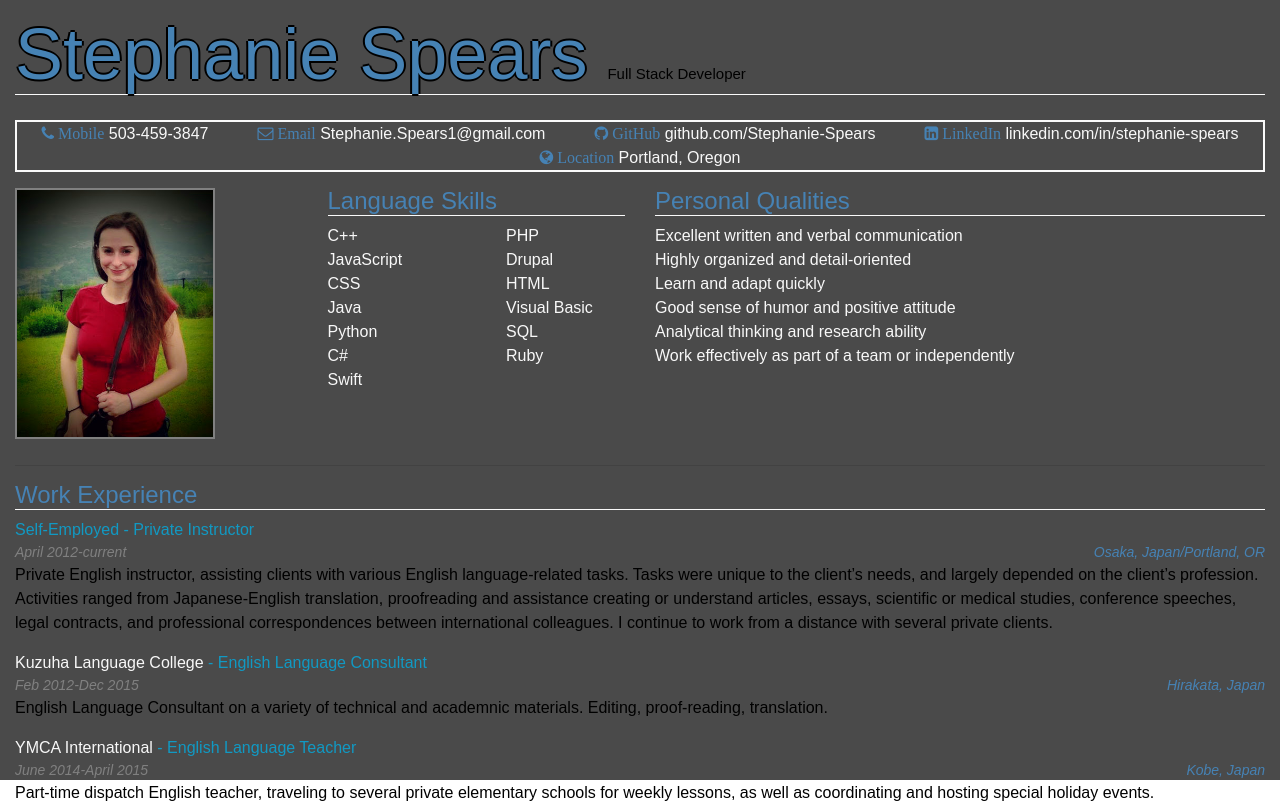
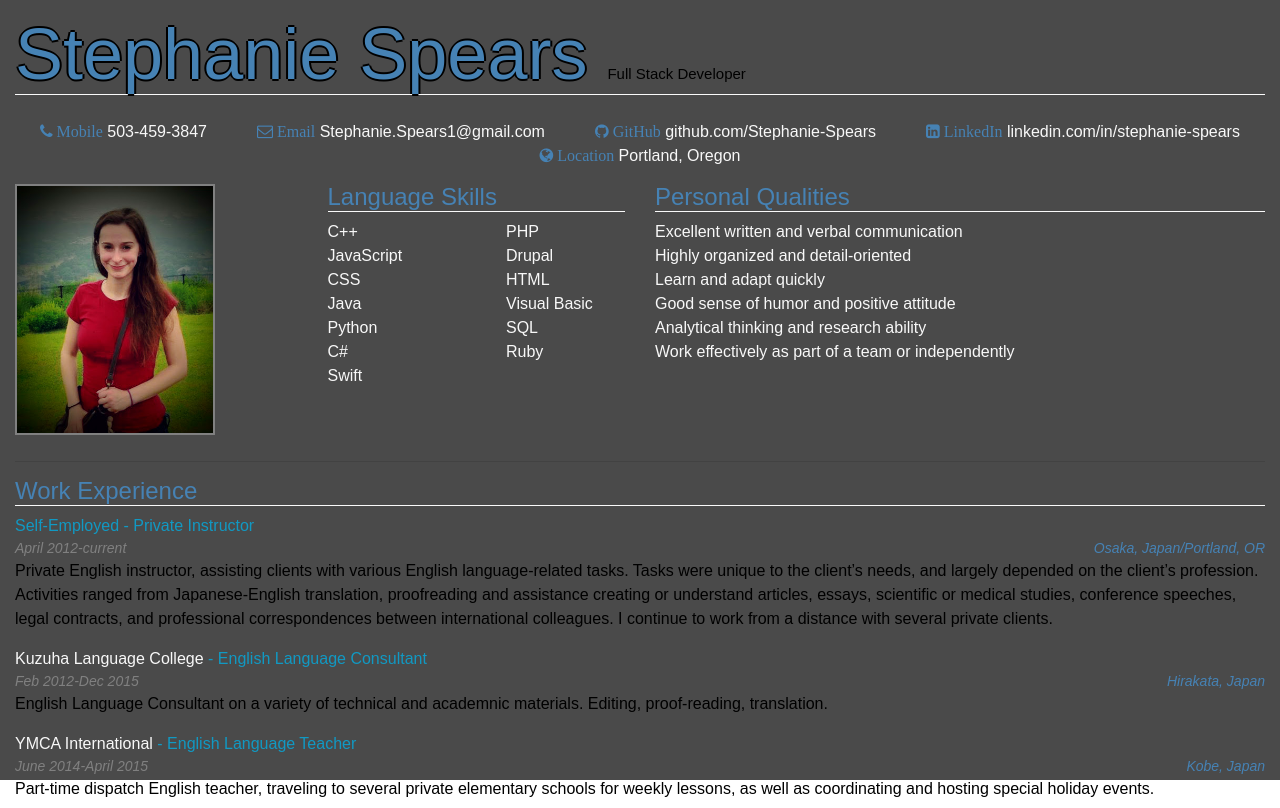
Before and after one commit to Stephanie-Spears/homepage, a plain HTML site: page index.html in a window 1280 px wide. Shown: the part 820-1628 px from the top of the page. Drawn offline with nearby package versions, Linux system fonts and the light colour scheme; a web font is replaced by a local one.

Commit message:
test color

```diff
--- a/css/styles.css
+++ b/css/styles.css
@@ -116,11 +116,10 @@ ul{
 }
 
 #cv-main{
-  color: #f8f8f8;
-  background-color: #4a4a4a;
   width: 100%;
   height: 100%;
   border-top: 10px solid black;
+  background-color: #4a4a4a;
 }
 
 #cv-main h4,
@@ -145,7 +144,6 @@ ul{
 }
 
 #contact-info{
-  border: 2px solid #fafafa;
   display: -webkit-box;
   display: -ms-flexbox;
   display: flex;
@@ -189,6 +187,11 @@ ul{
   background-color: #f7f9ff;
   color: white;
 }*/
+
+#cv-main .row:nth-child(odd){
+  color: #f8f8f8;
+  background-color: #4a4a4a;
+}
 
 .work-title{
   color: #1199c3;
```
